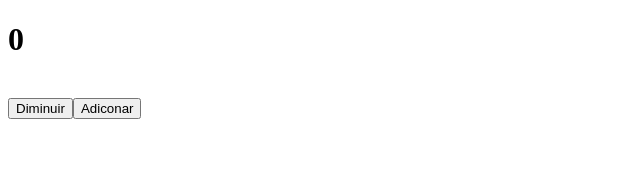
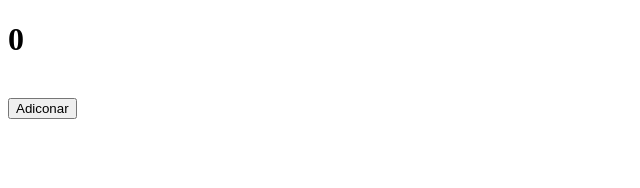
Before and after one commit to victorikellmy/Gerenciamento, a React (Create React App) app in the folder app/contador/: page / in a window 1280 px wide. Shown: the top 188 px of the page, without its empty margins (0-640 px from the left). Built offline with nearby package versions, Linux system fonts and the light colour scheme.

Commit message:
voltando ao inicio

```diff
--- a/app/contador/src/App.js
+++ b/app/contador/src/App.js
@@ -2,10 +2,6 @@ import React, { useState } from 'react';
 
 function App() {
   const [numero, setNumero] = useState(0);
-
-  function diminuir(){
-    setNumero(numero-1)
-  }
 
   function adicionar(){
     setNumero(numero+1)
@@ -14,7 +10,6 @@ function App() {
   return (
     <div>
       <h1>{numero}</h1><br/>
-      <button onClick={diminuir}>Diminuir</button>
       <button onClick={adicionar} >Adiconar</button>
     </div>
   );
```
